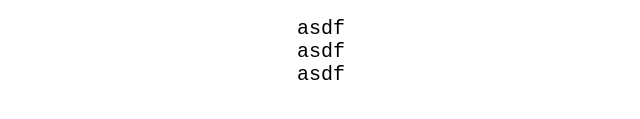
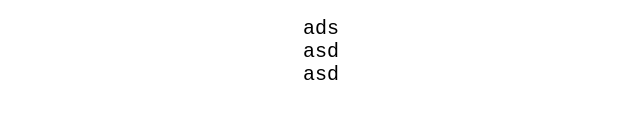
Before and after one commit to starter-blog/index.html, a plain HTML site: page html/20230604.html in a window 1280 px wide. Shown: the part 311-430 px from the top of the page, 319-959 px from the left. Drawn offline with Linux system fonts and the light colour scheme.

Commit message:
20230604

```diff
--- a/html/20230604.html
+++ b/html/20230604.html
@@ -1,3 +1,3 @@
-<head><style>*{text-align:center} img {border:1px black solid} pre{font-size:20px}</style></head><h1>2023 / 06 / 04</h1><img src="../img/20230604.bmp")/><pre>asdf
-asdf
-asdf</pre>
+<head><style>*{text-align:center} img {border:1px black solid} pre{font-size:20px}</style></head><h1>2023 / 06 / 04</h1><img src="../img/20230604.bmp")/><pre>ads
+asd
+asd</pre>
```
Also changed, not shown: txt/20230604.txt.
